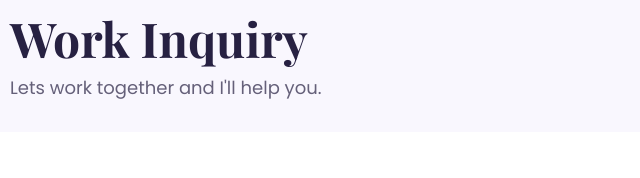
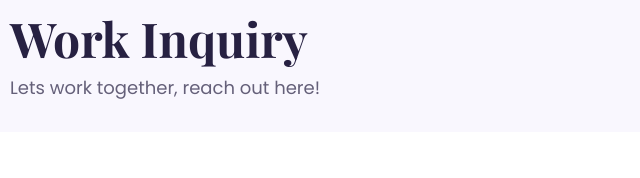
Before and after one commit to btj43/Beth-Jones-Portfolio, a plain HTML site: page work.html in a window 1280 px wide. Shown: the part 1432-1610 px from the top of the page, 161-801 px from the left. Drawn offline with nearby package versions, Linux system fonts and the light colour scheme.

Commit message:
update to contact wording

```diff
--- a/work.html
+++ b/work.html
@@ -111,7 +111,7 @@
       <div class="row contact-me">
         <div class="col-lg-8">
           <div class="contact-heading">Work Inquiry</div>
-          <div class="contact-text">Lets work together and I'll help you.</div>
+          <div class="contact-text">Lets work together, reach out here!</div>
         </div>
         <div class="col-lg-4">
           <a
```
Also changed, not shown: about-me.html (+1 -1 lines), index.html (+1 -1 lines).
